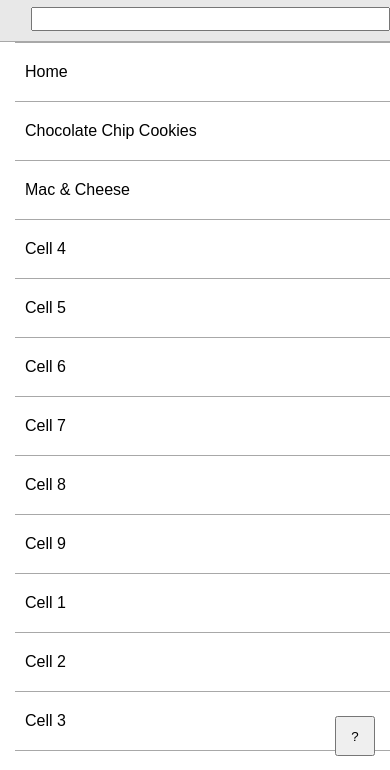
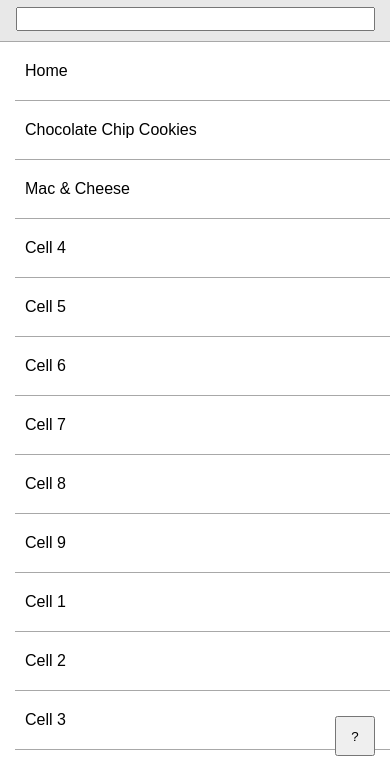
Before and after one commit to K-RKidd/EasyRecipe, a plain HTML site: page www/tableview.html in a window 390 px wide. Shown: the part 73-843 px from the top of the page. Drawn offline with Linux system fonts and the light colour scheme; some packages are replaced by stand-ins of ours.

Commit message:
Fixed styles I accidentally broke, Validated
While cleaning up tableViewStyle.css I accidentally broke a couple of
styles.  They are fixed now.  I also validated the html and css of the
three html pages.

```diff
--- a/www/css/tableViewStyle.css
+++ b/www/css/tableViewStyle.css
@@ -51,7 +51,7 @@
     /* The next two styles (li.tableViewCell:first-child and li.tableViewCell:last-child) make
      * sure that every cell has only one border that doesn't overlap any other borders */
 
-    li.tableViewCell:first-child {  /* applies to the first list item with class tableViewCell */
+    ul.tableView li.tableViewCell:first-child {  /* applies to the first list item with class tableViewCell */
 
         border-top: 0px none white; /* doesn't have a border at the top because the ul already has
                                      * a border at the top */
@@ -60,7 +60,7 @@
                                         * below it has a border at the top */
     }
 
-    li.tableViewCell:last-child {   /* applies to the last list item with class tableViewCell */
+    ul.tableView li.tableViewCell:last-child {   /* applies to the last list item with class tableViewCell */
 
         border-bottom: 0px none white;  /* doesn't have a border at the bottom because the ul already
                                          * has a border at the bottom. Notice that it still has a
@@ -80,8 +80,8 @@
     width: 90%;       /* Width is 90% of the screen width (100% causes it to be larger than the screen
                        * for some reason) */
 
-    margin-left: auto;  /* Left and right margins are auto to center the search bar horizontally
-    margin-right: auto;  * across the page */
+    margin-left: auto;  /* Left and right margins are auto to center the search bar horizontally */
+    margin-right: auto; /* across the page */
 
     font-size: 12pt;
 }
```
